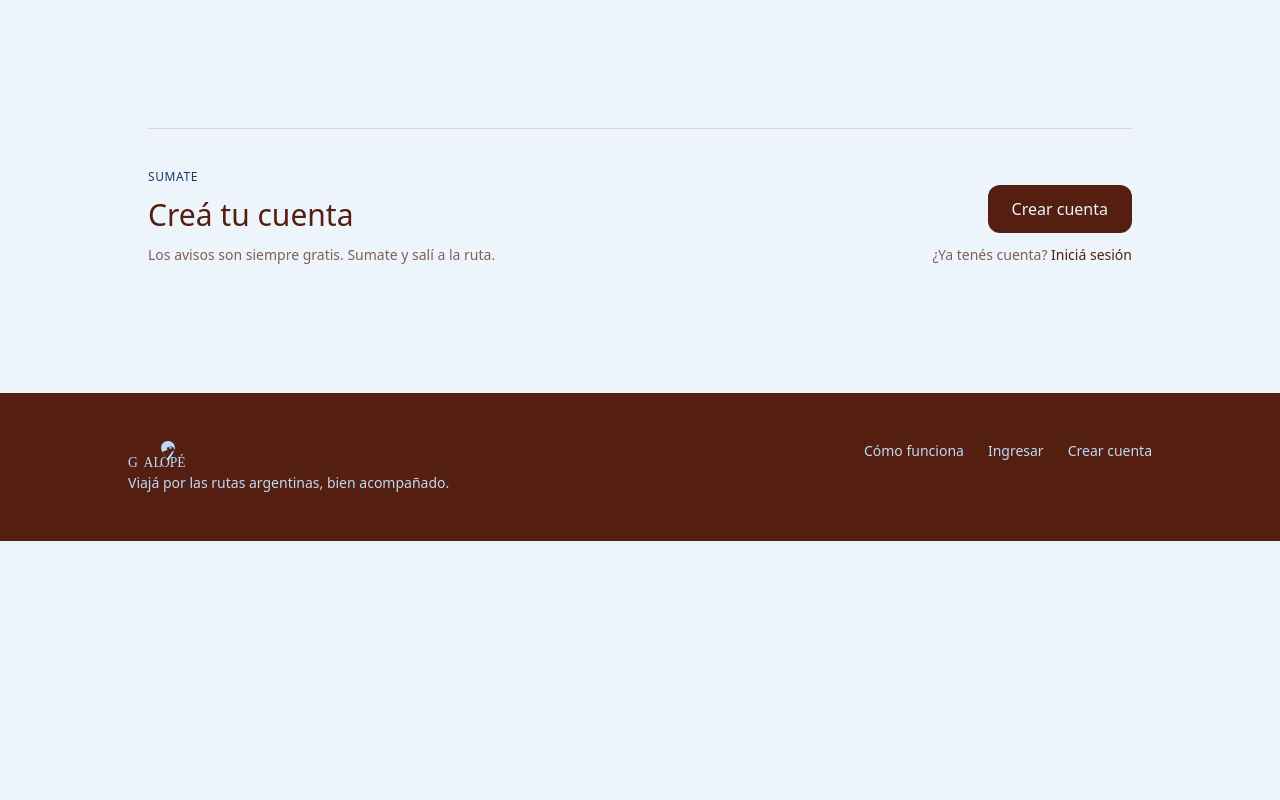
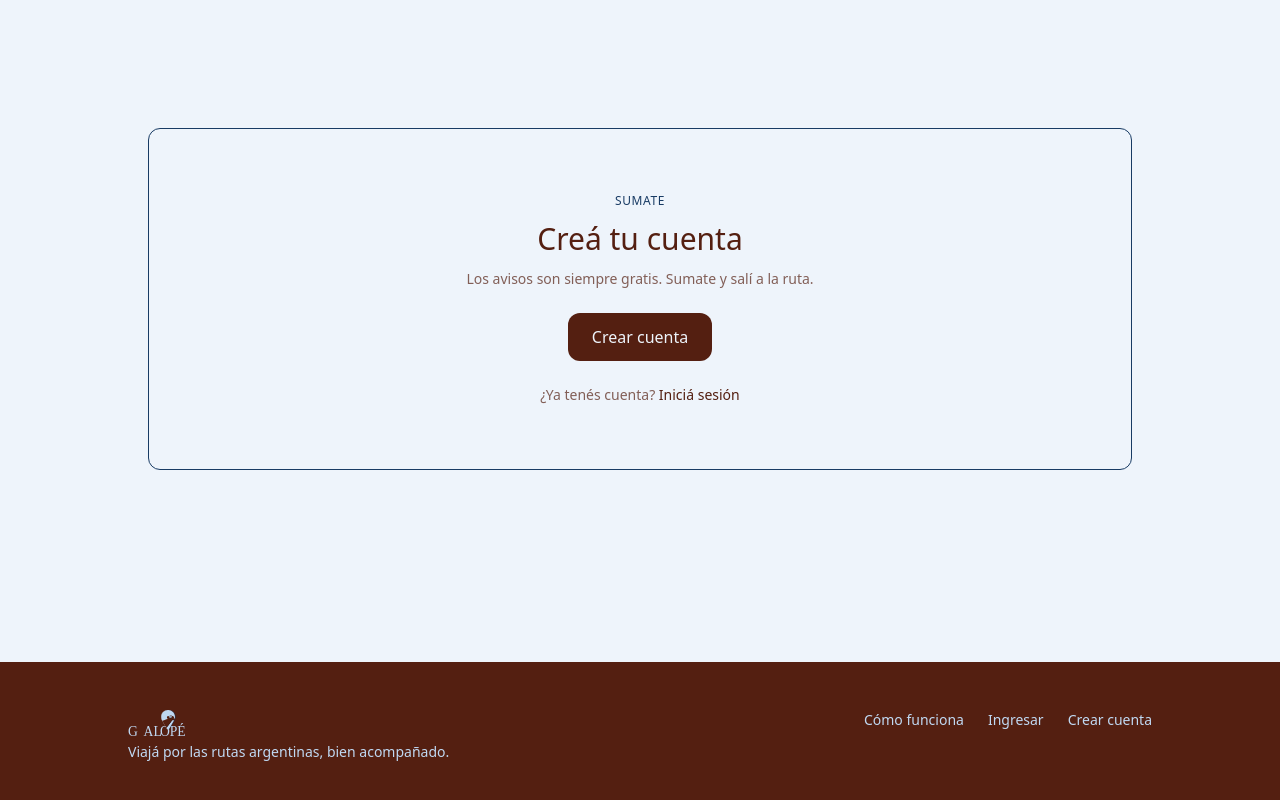
Before and after one commit to agusmirand9/galope-pf, a React (Vite) app in the folder front/: page / in a window 1280 px wide. Shown: the part 2593-3393 px from the top of the page. Before the commit the page ends 3134 px from the top, so only its background shows below. Built offline with nearby package versions, Linux system fonts and the light colour scheme.

Commit message:
cambios diseño

```diff
--- a/front/src/pages/Home.jsx
+++ b/front/src/pages/Home.jsx
@@ -144,21 +144,21 @@ export default function Home() {
                 </div>
             </section>
 
-            <section className="mx-auto mb-32 mt-48 max-w-5xl px-5">
-                <div className="flex flex-col gap-6 border-t border-marron/15 pt-10 md:flex-row md:items-end md:justify-between">
+            <section className="mx-auto mb-48 mt-48 max-w-5xl px-5">
+                <div className="flex flex-col items-center gap-6 rounded-xl border border-azul px-6 py-16 text-center">
                     <div className="space-y-3">
                         <Eyebrow>Sumate</Eyebrow>
                         <h2 className="text-3xl font-medium">Creá tu cuenta</h2>
-                        <p className="max-w-md text-sm text-marron/70">
+                        <p className="mx-auto max-w-md text-sm text-marron/70">
                             Los avisos son siempre gratis. Sumate y salí a la ruta.
                         </p>
                     </div>
-                    <div className="flex flex-col items-start gap-3 md:items-end">
-                        <Button to="/register">Crear cuenta</Button>
-                        <p className="text-sm text-marron/70">
-                            ¿Ya tenés cuenta? <Link to="/login" className="font-medium text-marron">Iniciá sesión</Link>
-                        </p>
-                    </div>
+
+                    <Button to="/register">Crear cuenta</Button>
+
+                    <p className="text-sm text-marron/70">
+                        ¿Ya tenés cuenta? <Link to="/login" className="font-medium text-marron">Iniciá sesión</Link>
+                    </p>
                 </div>
             </section>
 
```
